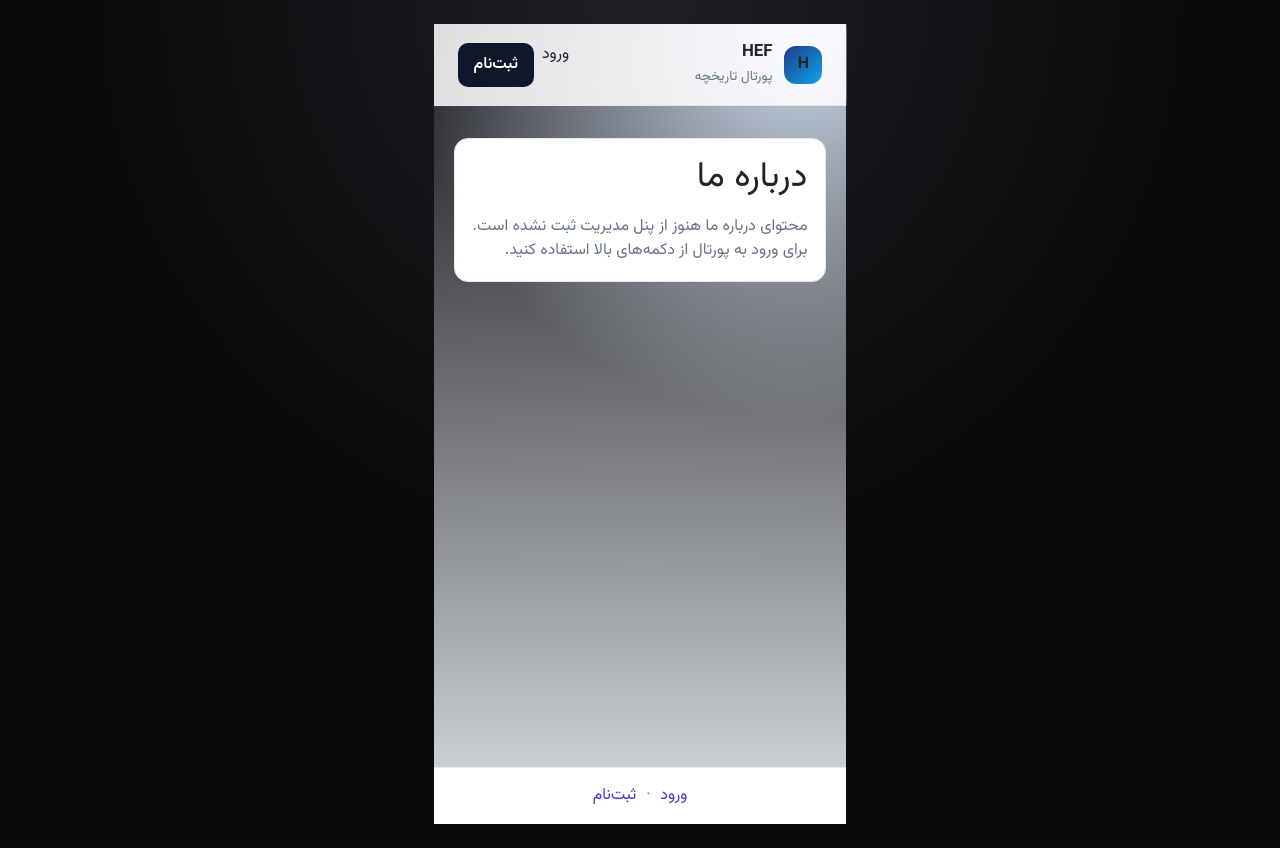
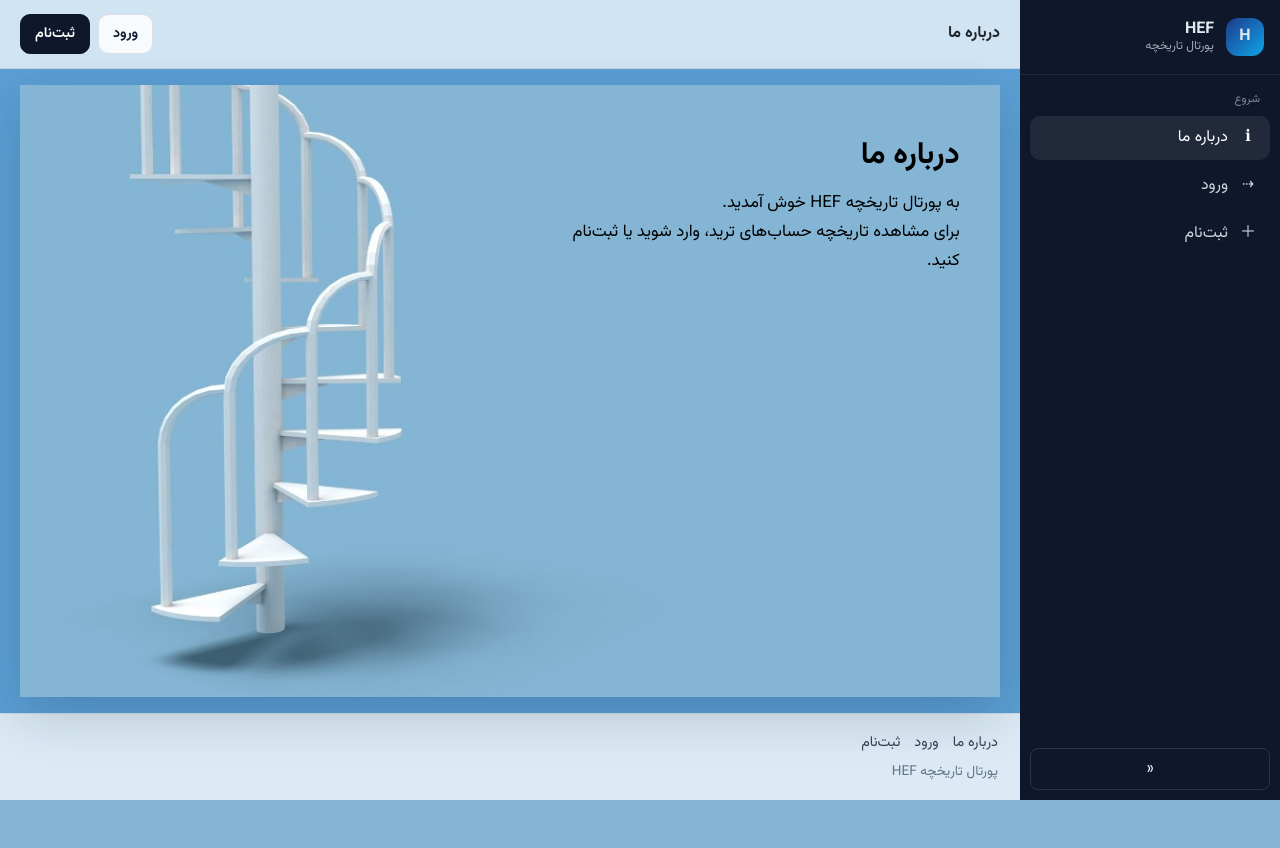
Before and after one commit to AlirezaKar/hef.co.ir, a Django app: page / in a window 1280 px wide. After the commit the page ends 800 px from the top, so only its background shows below. Run offline with Django 5.2, Linux system fonts and the light colour scheme; data comes from the database, SQL or seed files in the repository; parts of the project's set-up code (start-up, migrations or seed data) failed here and were passed over; some libraries are stand-ins or nearby versions.

Commit message:
Add Landing Site

```diff
--- a/backend/static/css/site.css
+++ b/backend/static/css/site.css
@@ -304,51 +304,125 @@ body {
 .toast-error { background: #991b1b; }
 .toast-success { background: #065f46; }
 
-/* Public landing (About) */
-.landing-wrap {
+/* Public landing — centered hero image with chrome around it */
+.landing-page-body {
+  margin: 0;
   min-height: 100vh;
-  display: flex;
-  flex-direction: column;
-  background:
-    linear-gradient(180deg, rgba(15,23,42,.04), rgba(241,245,249,.9)),
-    radial-gradient(circle at 90% 0%, #dbeafe, transparent 45%);
+  background: #5b9fd4;
 }
-.landing-header {
-  display: flex;
-  justify-content: space-between;
-  align-items: center;
-  gap: 1rem;
-  padding: 1rem 1.5rem;
-  border-bottom: 1px solid #e2e8f0;
-  background: rgba(255,255,255,.85);
-  backdrop-filter: blur(6px);
+
+.landing-shell {
+  background: #5b9fd4;
+  min-height: 100vh;
 }
-.landing-brand {
+
+.landing-main-col {
+  background: transparent;
+  min-height: 100vh;
+}
+
+.landing-topbar {
+  background: rgba(255, 255, 255, 0.72);
+  border-bottom: 1px solid rgba(15, 23, 42, 0.08);
+}
+
+.landing-top-actions {
   display: flex;
   align-items: center;
-  gap: .75rem;
+  gap: 8px;
 }
-.landing-brand strong { display: block; font-size: 1.05rem; }
-.landing-brand span { color: #64748b; font-size: .85rem; }
-.landing-nav { display: flex; gap: .5rem; flex-wrap: wrap; }
-.landing-main {
+
+.landing-link-btn {
+  display: inline-flex;
+  align-items: center;
+  justify-content: center;
+  padding: 8px 14px;
+  border-radius: 10px;
+  text-decoration: none;
+  font-weight: 600;
+  font-size: 0.9rem;
+  color: #0f172a;
+  background: rgba(255, 255, 255, 0.85);
+  border: 1px solid rgba(15, 23, 42, 0.12);
+}
+
+.landing-link-btn-strong {
+  background: #0f172a;
+  color: #fff;
+  border-color: #0f172a;
+}
+
+.landing-stage {
   flex: 1;
-  width: min(920px, 100%);
+  display: flex;
+  align-items: center;
+  justify-content: center;
+  padding: 16px 20px;
+  min-height: 0;
+}
+
+.landing-canvas {
+  position: relative;
+  width: min(1120px, 100%);
   margin: 0 auto;
-  padding: 2rem 1.25rem 3rem;
+  border-radius: 0;
+  overflow: hidden;
+  box-shadow: 0 18px 50px rgba(15, 23, 42, 0.18);
+  background: #5b9fd4;
+  line-height: 0;
 }
-.landing-hero h1 {
-  margin: 0 0 1rem;
-  font-size: clamp(1.6rem, 3vw, 2.2rem);
+
+.landing-hero-img {
+  display: block;
+  width: 100%;
+  height: auto;
+  max-height: calc(100vh - 170px);
+  object-fit: cover;
+  object-position: left center;
 }
-.landing-footer {
-  text-align: center;
-  padding: 1rem;
-  color: #64748b;
-  border-top: 1px solid #e2e8f0;
-  background: #fff;
+
+.landing-about-panel {
+  position: absolute;
+  top: 7%;
+  right: 3.5%;
+  bottom: 8%;
+  width: min(44%, 420px);
+  color: #000;
+  text-align: right;
+  direction: rtl;
+  overflow: auto;
+  padding: 8px 6px;
+  line-height: 1.75;
+  z-index: 2;
 }
-.landing-footer a { color: #4338ca; text-decoration: none; margin: 0 .35rem; }
+
+.landing-about-title {
+  margin: 0 0 0.75rem;
+  font-size: clamp(1.35rem, 2.4vw, 1.9rem);
+  font-weight: 700;
+  color: #000;
+  line-height: 1.35;
+}
+
+.landing-about-body {
+  color: #000;
+  font-size: clamp(0.92rem, 1.35vw, 1.05rem);
+}
+
+.landing-about-body.rich-content {
+  color: #000;
+}
+
+.landing-about-body a {
+  color: inherit;
+  text-decoration: underline;
+}
+
+.landing-app-footer {
+  background: rgba(255, 255, 255, 0.78);
+  border-top: 1px solid rgba(15, 23, 42, 0.08);
+}
+
 .rich-content {
   line-height: 1.85;
   color: #0f172a;
--- a/backend/templates/account/landing.html
+++ b/backend/templates/account/landing.html
@@ -1,42 +1,54 @@
 {% extends "base.html" %}
+{% load static %}
 
 {% block title %}{{ about.title }} | پورتال تاریخچه HEF{% endblock %}
-{% block body_class %}auth-body landing-body{% endblock %}
+{% block body_class %}landing-page-body{% endblock %}
 
 {% block body %}
-<div class="landing-wrap">
-  <header class="landing-header">
-    <div class="landing-brand">
-      <div class="brand-mark">H</div>
-      <div>
-        <strong>HEF</strong>
-        <span>پورتال تاریخچه</span>
+<div class="app-shell landing-shell" id="appShell">
+  {% include "partials/landing_sidebar.html" %}
+
+  <div class="app-main landing-main-col">
+    <header class="app-topbar landing-topbar">
+      <button type="button" class="sidebar-toggle" id="sidebarToggle" aria-label="باز و بسته کردن منو">
+        <span></span><span></span><span></span>
+      </button>
+      <div class="topbar-title">{{ about.title }}</div>
+      <div class="landing-top-actions">
+        <a href="{% url 'account:login' %}" class="landing-link-btn">ورود</a>
+        <a href="{% url 'account:signup' %}" class="landing-link-btn landing-link-btn-strong">ثبت‌نام</a>
       </div>
-    </div>
-    <nav class="landing-nav">
-      <a href="{% url 'account:login' %}" class="btn-secondary">ورود</a>
-      <a href="{% url 'account:signup' %}" class="btn-primary-light">ثبت‌نام</a>
-    </nav>
     </header>
 
-  <main class="landing-main">
-    <section class="landing-hero content-page">
-      <h1>{{ about.title }}</h1>
+    <main class="landing-stage">
+      <div
+        class="landing-canvas"
+        style="background-image: url('{% static 'img/landing.jpg' %}'); background-size: cover; background-position: left center;"
+      >
+        <img
+          class="landing-hero-img"
+          src="{% static 'img/landing.jpg' %}"
+          alt="HEF"
+          width="1024"
+          height="640"
+        >
+        <section class="landing-about-panel" aria-label="درباره ما">
+          <h1 class="landing-about-title">{{ about.title }}</h1>
           {% if about.body %}
-        <div class="rich-content">
+            <div class="landing-about-body rich-content">
               {{ about.body|safe }}
             </div>
           {% else %}
-        <p class="muted">محتوای درباره ما هنوز از پنل مدیریت ثبت نشده است.</p>
-        <p class="muted">برای ورود به پورتال از دکمه‌های بالا استفاده کنید.</p>
+            <div class="landing-about-body">
+              <p>به پورتال تاریخچه HEF خوش آمدید.</p>
+              <p>برای مشاهده تاریخچه حساب‌های ترید، وارد شوید یا ثبت‌نام کنید.</p>
+            </div>
           {% endif %}
         </section>
+      </div>
     </main>
 
-  <footer class="landing-footer">
-    <a href="{% url 'account:login' %}">ورود</a>
-    <span>·</span>
-    <a href="{% url 'account:signup' %}">ثبت‌نام</a>
-  </footer>
+    {% include "partials/landing_footer.html" %}
+  </div>
 </div>
 {% endblock %}
--- /dev/null
+++ b/backend/templates/partials/landing_footer.html
@@ -0,0 +1,8 @@
+<footer class="app-footer landing-app-footer">
+  <div class="footer-links">
+    <a href="{% url 'account:landing' %}">درباره ما</a>
+    <a href="{% url 'account:login' %}">ورود</a>
+    <a href="{% url 'account:signup' %}">ثبت‌نام</a>
+  </div>
+  <p class="footer-desc">پورتال تاریخچه HEF</p>
+</footer>
--- /dev/null
+++ b/backend/templates/partials/landing_sidebar.html
@@ -0,0 +1,29 @@
+<aside class="sidebar" id="sidebar">
+  <div class="sidebar-brand">
+    <div class="brand-mark">H</div>
+    <div class="brand-text">
+      <strong>HEF</strong>
+      <span>پورتال تاریخچه</span>
+    </div>
+  </div>
+
+  <nav class="sidebar-nav">
+    <div class="nav-group">
+      <div class="nav-group-label">شروع</div>
+      <a href="{% url 'account:landing' %}" class="nav-item active">
+        <span class="nav-icon">ℹ</span>
+        <span class="nav-label">درباره ما</span>
+      </a>
+      <a href="{% url 'account:login' %}" class="nav-item">
+        <span class="nav-icon">⇢</span>
+        <span class="nav-label">ورود</span>
+      </a>
+      <a href="{% url 'account:signup' %}" class="nav-item">
+        <span class="nav-icon">＋</span>
+        <span class="nav-label">ثبت‌نام</span>
+      </a>
+    </div>
+  </nav>
+
+  <button type="button" class="sidebar-collapse" id="sidebarCollapse" title="جمع کردن">«</button>
+</aside>
```
Also changed, not shown: other parts of backend/static/css/site.css (+32 -0 lines), backend/apps/app_account/admin.py (+12 -2 lines), backend/config/settings.py (+101 -7 lines), backend/static/img/landing.jpg (added). Lines whose indentation alone changed are shown as unchanged.
